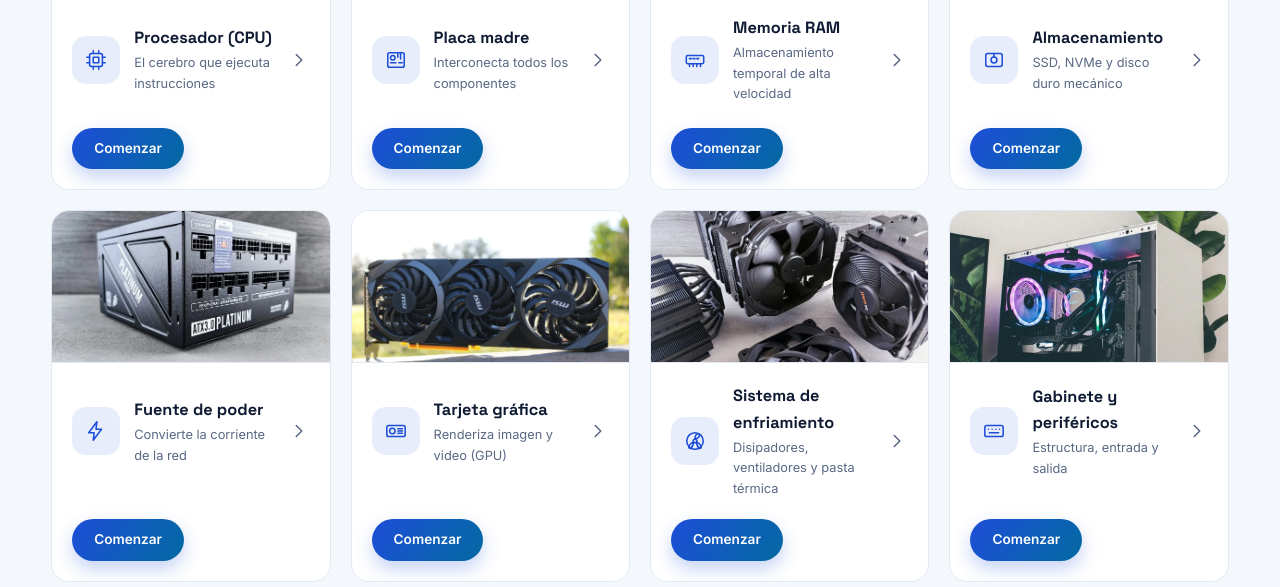
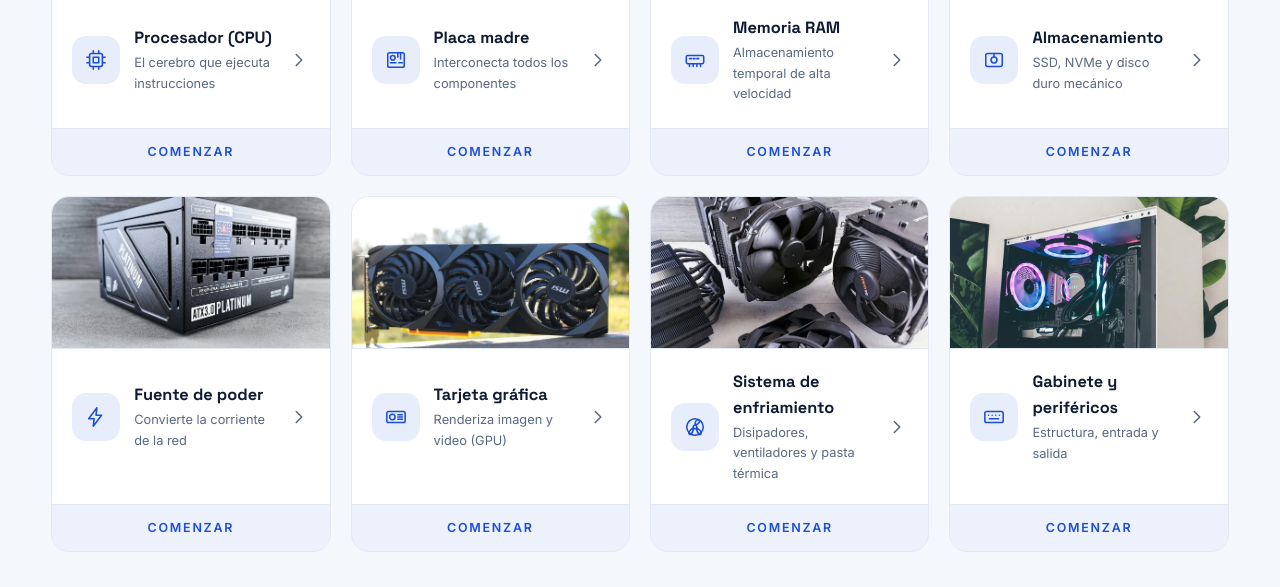
Before and after one commit to sjrf7/manual-interactivo-PC, a website: page index.html in a window 1280 px wide. Shown: the part 1200-1787 px from the top of the page. Drawn offline with Linux system fonts and the light colour scheme.

Commit message:
style(css): rediseñar botón Comenzar de las tarjetas con estilo minimalista
   - Ampliar el botón al ancho completo de la tarjeta con el texto centrado
   - Aplicar estilo fantasma (ghost): fondo tintado azul suave, sin sombras ni gradientes
   - Añadir línea divisoria superior fina y texto en mayúsculas con espaciado de letras
   - Incorporar animación al hover: cambio de color, expansión del letter-spacing y barrita inferior que crece desde el centro
   - Ajustar estados para tema oscuro y tarjeta abierta (is-open)

```diff
--- a/css/styles.css
+++ b/css/styles.css
@@ -360,21 +360,41 @@ body.theme-dark .comp-card:hover { border-color: rgba(126, 167, 248, .55); }
 }
 .comp-body b { color: var(--ink); }
 
+/* Botón CTA: limpio y minimalista (fantasma, ancho completo) */
 .comp-cta {
-  align-self: flex-start;
-  margin-top: auto; margin-bottom: 20px; margin-inline-start: 20px;
-  display: inline-flex; align-items: center; gap: 8px;
-  padding: 10px 22px; border-radius: 999px;
-  font-size: .85rem; font-weight: 600;
-  color: #fff; background: var(--grad-btn);
-  box-shadow: 0 8px 18px rgba(29, 78, 216, .25);
-  transition: transform .25s var(--ease), box-shadow .25s var(--ease), background .25s, color .25s;
+  align-self: stretch; width: 100%;
+  margin-top: auto; margin-bottom: 0;
+  display: flex; align-items: center; justify-content: center;
+  padding: 13px 20px; border-radius: 0; border: none;
+  border-top: 1px solid var(--line);
+  font-size: .78rem; font-weight: 600;
+  letter-spacing: .14em; text-transform: uppercase;
+  color: var(--primary-ink); background: rgba(29, 78, 216, .08);
+  position: relative;
+  transition: color .3s var(--ease), background .3s var(--ease), letter-spacing .3s var(--ease);
 }
-.comp-cta:hover { transform: translateY(-2px); box-shadow: 0 12px 26px rgba(29, 78, 216, .35); }
+.comp-cta::after {
+  content: ""; position: absolute; left: 50%; bottom: 7px;
+  width: 0; height: 2px; border-radius: 2px;
+  background: var(--primary); transform: translateX(-50%);
+  transition: width .35s var(--ease);
+}
+.comp-cta:hover {
+  color: #12309b;
+  background: rgba(29, 78, 216, .16);
+  letter-spacing: .22em;
+}
+.comp-cta:hover::after { width: 44px; }
+body.theme-dark .comp-cta { background: rgba(126, 167, 248, .10); }
+body.theme-dark .comp-cta:hover {
+  color: #cadcff;
+  background: rgba(126, 167, 248, .20);
+}
+body.theme-dark .comp-cta::after { background: var(--primary-ink); }
 .comp-card.is-open .comp-cta {
-  background: var(--surface-2); color: var(--primary-ink);
-  box-shadow: inset 0 0 0 1px var(--line);
+  background: rgba(29, 78, 216, .16);
 }
+body.theme-dark .comp-card.is-open .comp-cta { background: rgba(126, 167, 248, .22); }
 
 /* ------------------------------------------------------------
    6. FOOTER, EXTRAS Y ANIMACIONES
```
